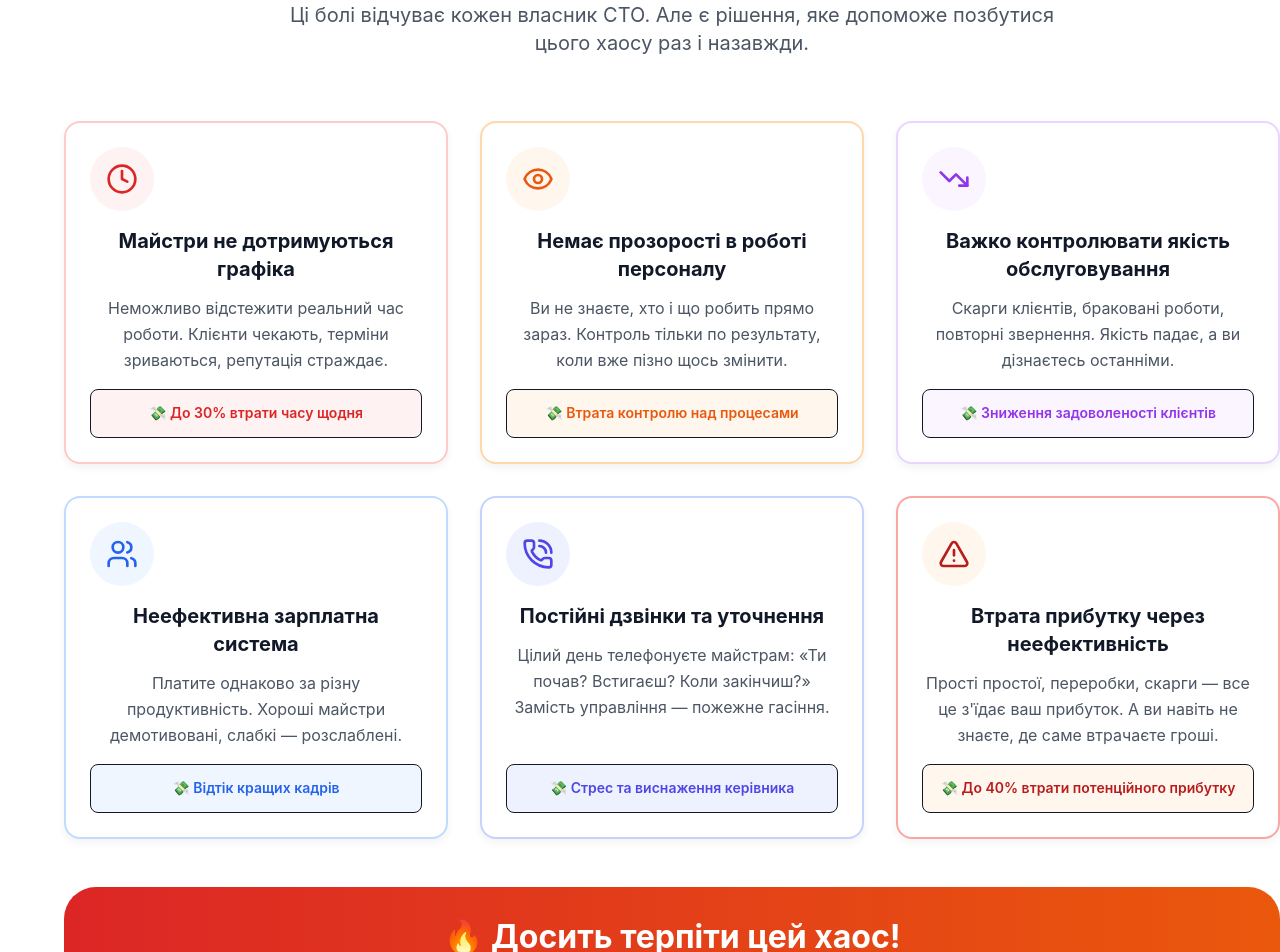
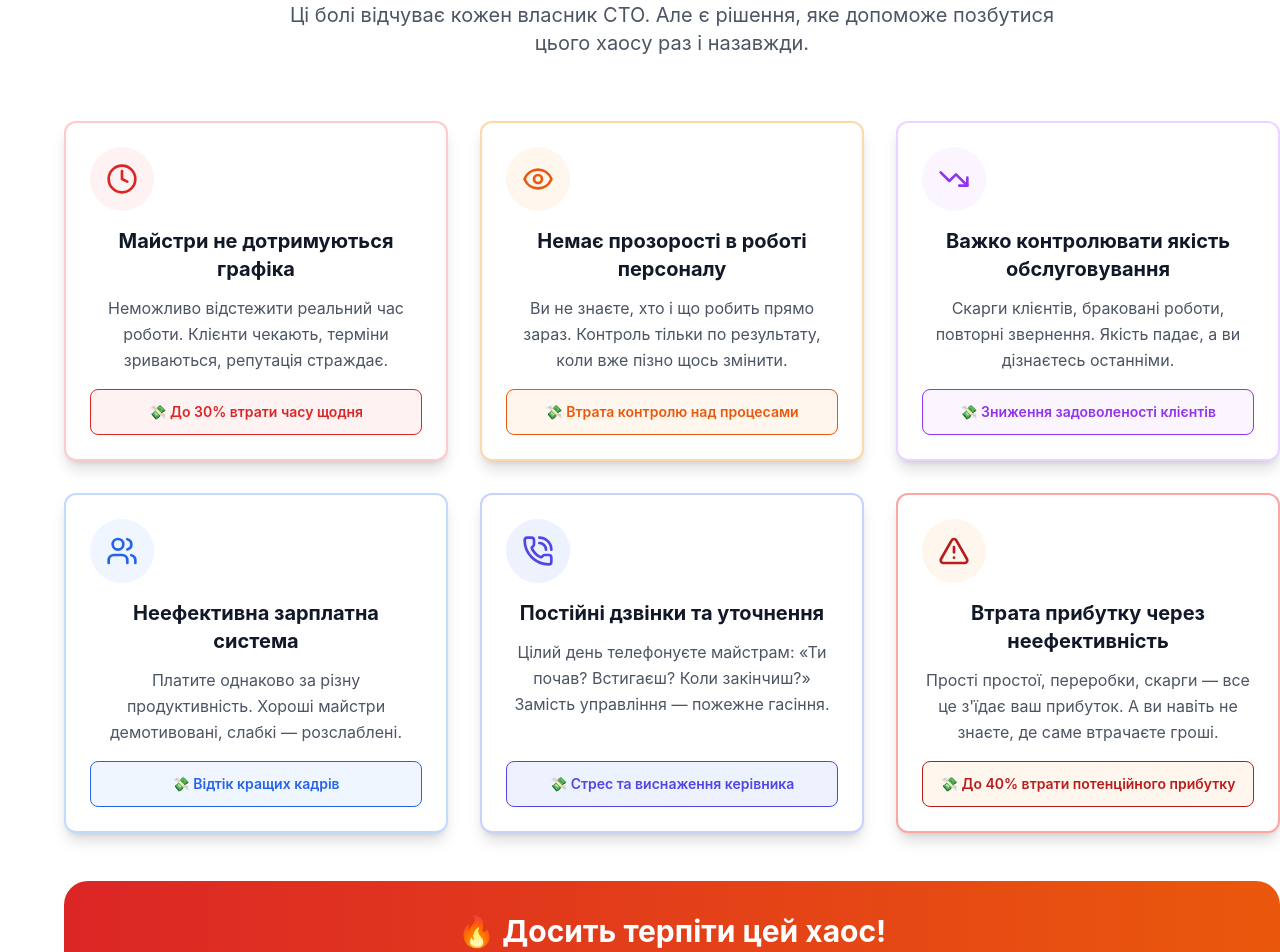
Before and after one commit to ExpanseCode/CRMMech, a React (Vite) app: page / in a window 1280 px wide. Shown: the part 1020-1972 px from the top of the page. Built offline with nearby package versions, Linux system fonts and the light colour scheme.

Commit message:
styles fixes

```diff
--- a/src/components/Landing/ProblemsSection/ProblemsSection.module.css
+++ b/src/components/Landing/ProblemsSection/ProblemsSection.module.css
@@ -5,6 +5,7 @@
 .title {
   font-size: 3rem;
   line-height: 1;
+  font-weight: 700;
   color: var(--text-headers);
   text-align: center;
 }
@@ -37,15 +38,17 @@
   flex-direction: column;
   background-color: white;
   border-width: 2px;
-  border-radius: 1rem;
+  border-radius: 0.75rem;
   padding: 1.5rem;
-  box-shadow: 0 4px 8px rgb(0 0 0 / 0.05);
-  transition: all 0.3s ease;
+  box-shadow: 0 10px 15px -3px rgba(0, 0, 0, 0.15),
+    0 4px 6px -4px rgba(0, 0, 0, 0.12);
+  transition: all 0.3s cubic-bezier(0.4, 0, 0.2, 1);
   cursor: default;
 }
 
 .card:hover {
-  box-shadow: 0 10px 20px rgb(0 0 0 / 0.1);
+  box-shadow: 0 20px 25px -5px rgba(0, 0, 0, 0.15),
+    0 8px 10px -6px rgba(0, 0, 0, 0.12);
   transform: translateY(-5px);
 }
 
@@ -68,7 +71,7 @@
 .problemTitle {
   font-weight: 700;
   margin-bottom: 0.75rem;
-  color: #111827;
+  color: var(--text-headers);
   font-size: 1.25rem;
   line-height: 1.75rem;
 }
@@ -78,7 +81,7 @@
   font-size: 0.875rem;
   line-height: 1.625;
   padding: 0.75rem;
-  border: 1px solid #111827;
+  border: 1px solid currentColor;
   border-radius: 0.5rem;
   margin-top: auto;
 }
@@ -86,56 +89,64 @@
 .problemText {
   line-height: 1.625;
   margin-bottom: 1rem;
-  color: #4b5563;
+  color: var(--text-gray);
 }
 
 .problemDescriptionText {
   font-weight: 600;
   font-size: 0.875rem;
+  line-height: 1.25rem;
 }
 
 .problemBottomContainer {
   text-align: center;
   padding: 2rem;
-  border-radius: 2rem;
+  border-radius: 1.5rem;
   background: linear-gradient(to right, #dc2626, #ea580c);
-;
   color: white;
 }
 
 .problemTitleBottom {
-  font-size: 2rem;
+  font-size: 1.875rem;
+  line-height: 2.25rem;
   font-weight: 700;
   margin-bottom: 1rem;
 }
 
 .problemBottomText {
-      font-size: 1.25rem;
-    line-height: 1.75rem;
+  font-size: 1.25rem;
+  line-height: 1.75rem;
+  margin-bottom: 1.5rem;
 }
 
 .problemBottomTry {
   font-weight: 600;
   font-size: 1.125rem;
+  line-height: 1.75rem;
 }
 
 .cardRed {
-  border: 2px solid rgb(254 202 202);
+  border: 2px solid var(--border-red);
 }
+
 .cardOrange {
-  border: 2px solid rgb(254 215 170);
+  border: 2px solid var(--border-orange);
 }
+
 .cardPurple {
-  border: 2px solid rgb(233 213 255);
+  border: 2px solid var(--border-purple);
 }
+
 .cardBlue {
-  border: 2px solid rgb(191 219 254);
+  border: 2px solid var(--border-blue);
 }
+
 .cardIndigo {
-  border: 2px solid rgb(199 210 254);
+  border: 2px solid var(--border-indigo);
 }
+
 .cardRedDark {
-  border: 2px solid rgb(252 165 165);
+  border: 2px solid var(--border-dark-red);
 }
 
 .problemRed {
@@ -155,11 +166,13 @@
   stroke: #9333ea;
   color: #9333ea;
 }
+
 .problemBlue {
   background-color: #eff6ff;
   stroke: #2563eb;
   color: #2563eb;
 }
+
 .problemIndigo {
   background-color: #eef2ff;
   stroke: #4f46e5;
--- a/src/index.css
+++ b/src/index.css
@@ -32,6 +32,13 @@
   --dark-orange-text: #9a3412  ; /*154 52 18*/
   --purple-text: #6b21a8; /*107 33 168*/
   --light-purple-background: #f3e8ff; /*243 232 255*/
+  --border-red: #fecaca; /* rgb(254 202 202) */
+  --border-orange: #fed7aa;  /*254 215 170*/
+  --border-purple: #e9d5ff  ; /* rgb(233 213 255)*/
+  --border-blue: #bfdbfe; /* rgb(191 219 254) */
+  --border-indigo: #c7d2fe; /* rgb(199 210 254) */
+  --border-dark-red: #fca5a5; /* rgb(252 165 165) */
+
 
 }
 
```
